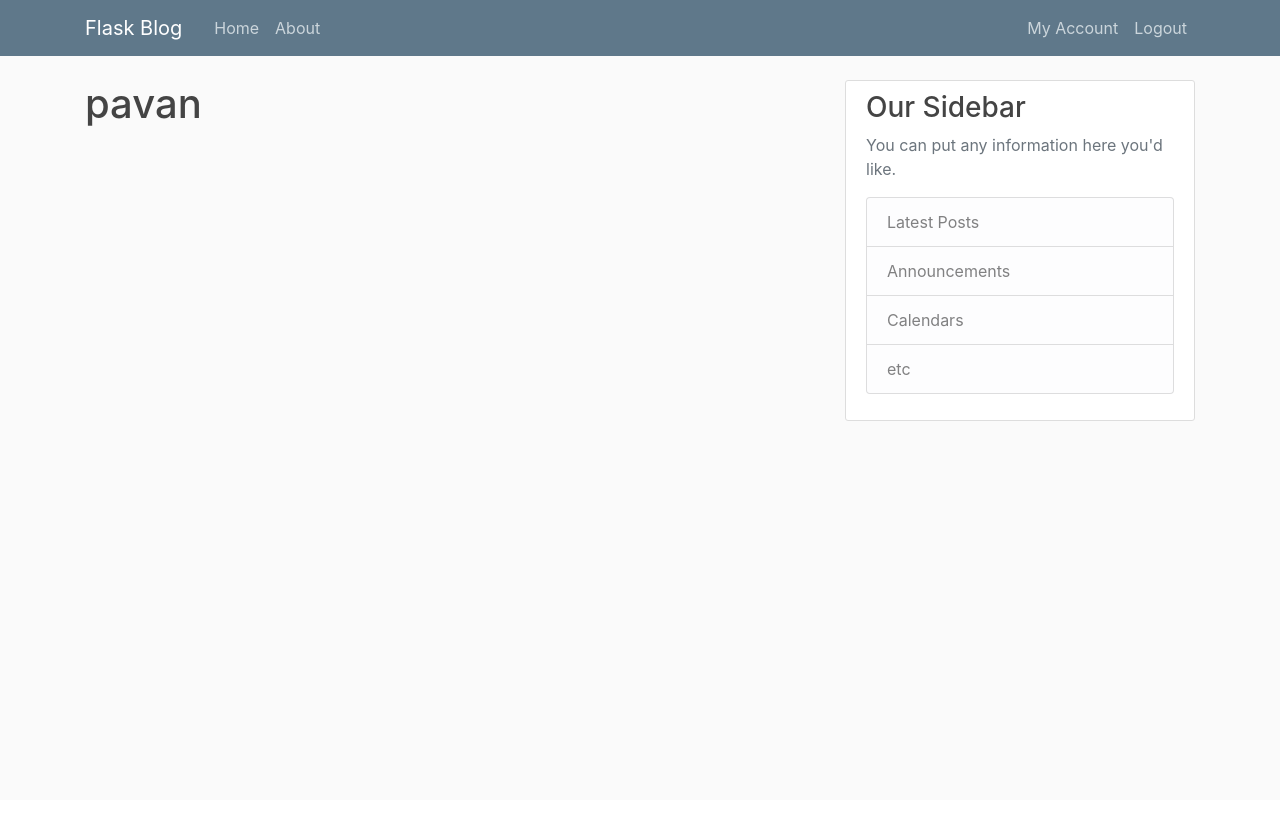
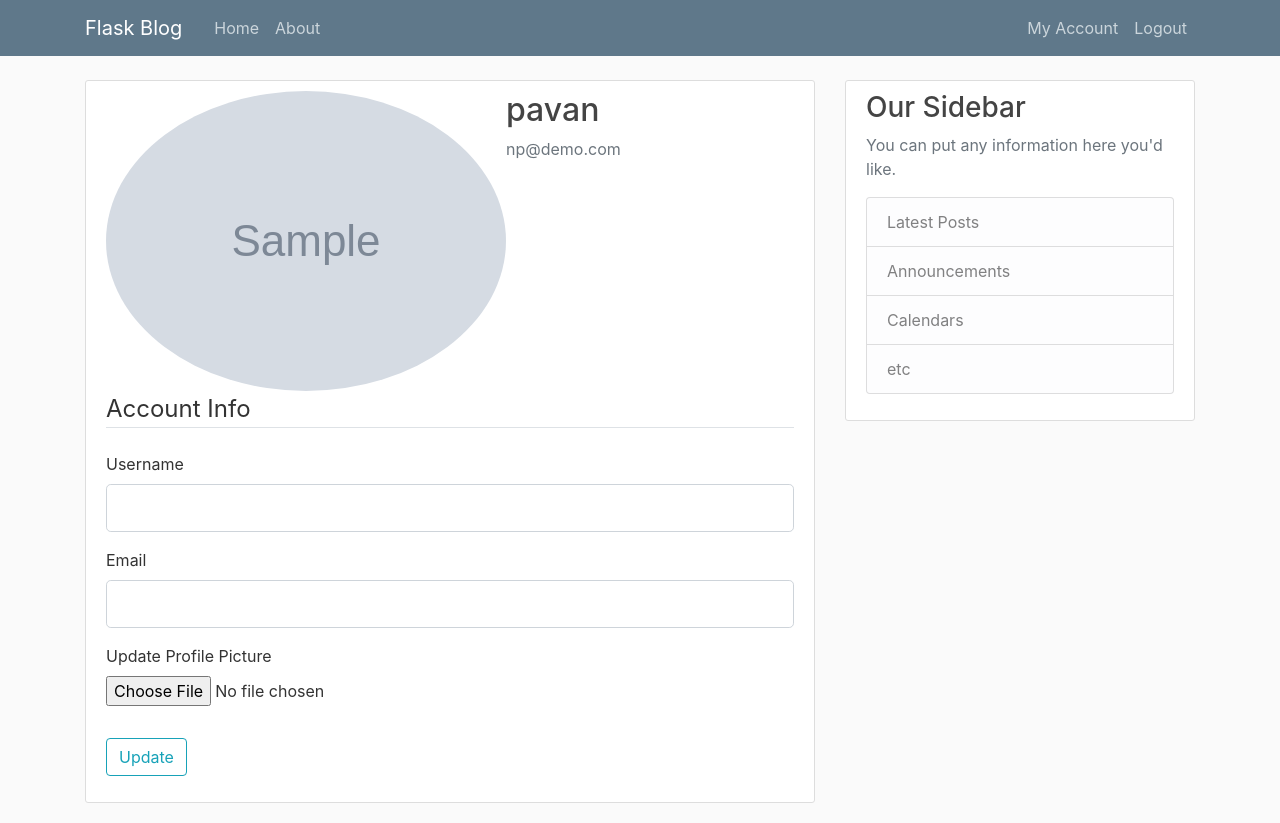
Before and after one commit to nagapavan9/FlaskBlogWebsite, a Flask app: template flaskblog/templates/account.html in a window 1280 px wide. Before the commit the page ends 421 px from the top, so only its background shows below. Run offline with Flask 3, Linux system fonts and the light colour scheme; a user stored in the database is signed in; tables that the repository leaves empty hold one stand-in row (values such as "Sample post"); the template is opened without the code that fills it: values that come from a table or form of the project are taken from there, most other values are stand-ins (such as "Sample title", 1, 10 or a date in 2020); grey boxes marked "Sample" are stand-in pictures; parts of the project's set-up code (start-up, migrations or seed data) failed here and were passed over; some libraries are stand-ins or nearby versions.

Commit message:
profile Info and picture
profile Info and picture

```diff
--- a/flaskblog/forms.py
+++ b/flaskblog/forms.py
@@ -1,4 +1,6 @@
 from flask_wtf import FlaskForm
+from flask_wtf.file import FileField, FileAllowed
+from flask_login import current_user
 from wtforms import StringField, PasswordField, SubmitField, BooleanField
 from wtforms.validators import data_required, length, Email, equal_to, ValidationError
 from flaskblog.models import User
@@ -25,3 +27,20 @@ class LoginForm(FlaskForm):
     password = PasswordField('Password', validators=[data_required()])
     remember = BooleanField('Remember Me')
     submit = SubmitField('Login')
+
+class UpdateAccountForm(FlaskForm):
+    username = StringField('Username', validators=[data_required(), length(2, 20)])
+    email = StringField('Email', validators=[data_required(), Email()])
+    picture = FileField('Update Profile Picture', validators=[FileAllowed(['jpg', 'png'])])
+    submit = SubmitField('Update')
+    def validate_username(self, username):
+        if username.data != current_user.username:
+            user = User.query.filter_by(username=username.data).first()
+            if user:
+                raise ValidationError('That username is already taken. Please choose a new one')
+
+    def validate_email(self, email):
+        if email.data != current_user.email:
+            user = User.query.filter_by(email=email.data).first()
+            if user:
+                raise ValidationError('That email is already taken. Please choose a new one')
--- a/flaskblog/templates/account.html
+++ b/flaskblog/templates/account.html
@@ -1,4 +1,57 @@
 {% extends "layout.html" %}
 {% block content %}
-    <h1>{{ current_user.username }}</h1>
+    <div class="content-section">
+      <div class="media">
+        <img class="rounded-circle account-img" src="{{ image_file }}">
+        <div class="media-body">
+          <h2 class="account-heading">{{ current_user.username }}</h2>
+          <p class="text-secondary">{{ current_user.email }}</p>
+        </div>
+      </div>
+      <!-- FORM HERE -->
+        <form method="POST" action="" enctype="multipart/form-data">
+            {{ form.hidden_tag() }}
+            <fieldset class="form-group">
+                <legend class="border-bottom mb-4">Account Info</legend>
+                <div class="form-group">
+                    {{ form.username.label(class="form-control-label") }}
+                    {% if form.username.errors %}
+                        {{ form.username(class="form-control form-control-lg is-invalid") }}
+                        <div class="invalid-feedback">
+                            {% for error in form.username.errors %}
+                               <span>{{ error }}</span>
+                            {% endfor %}
+                        </div>
+                    {% else %}
+                        {{ form.username(class="form-control form-control-lg") }}
+                    {% endif %}
+                </div>
+                <div class="form-group">
+                    {{ form.email.label(class="form-control-label") }}
+                    {% if form.email.errors %}
+                        {{ form.email(class="form-control form-control-lg is-invalid") }}
+                        <div class="invalid-feedback">
+                            {% for error in form.email.errors %}
+                               <span>{{ error }}</span>
+                            {% endfor %}
+                        </div>
+                    {% else %}
+                        {{ form.email(class="form-control form-control-lg") }}
+                    {% endif %}
+                </div>
+                <div class="form-group">
+                    {{ form.picture.label() }}
+                    {{ form.picture(class="form-control-file") }}
+                    {% if form.picture.errors %}
+                        {% for error in form.picture.errors %}
+                               <span class="text-danger">{{ error }}</span></br>
+                        {% endfor %}
+                    {% endif %}
+            </div>
+            </fieldset>
+            <div class="form-group">
+                    {{ form.submit(class="btn btn-outline-info") }}
+            </div>
+        </form>
+    </div>
 {% endblock content %}
```
Also changed, not shown: flaskblog/templates/register.html (+5 -5 lines), flaskblog/static/profile_pics/540747f229118007.jpg (added), flaskblog/static/profile_pics/6cfad1f7a6c7ac3a.jpg (added), flaskblog/static/profile_pics/default.jpg (added), instance/site.db.
